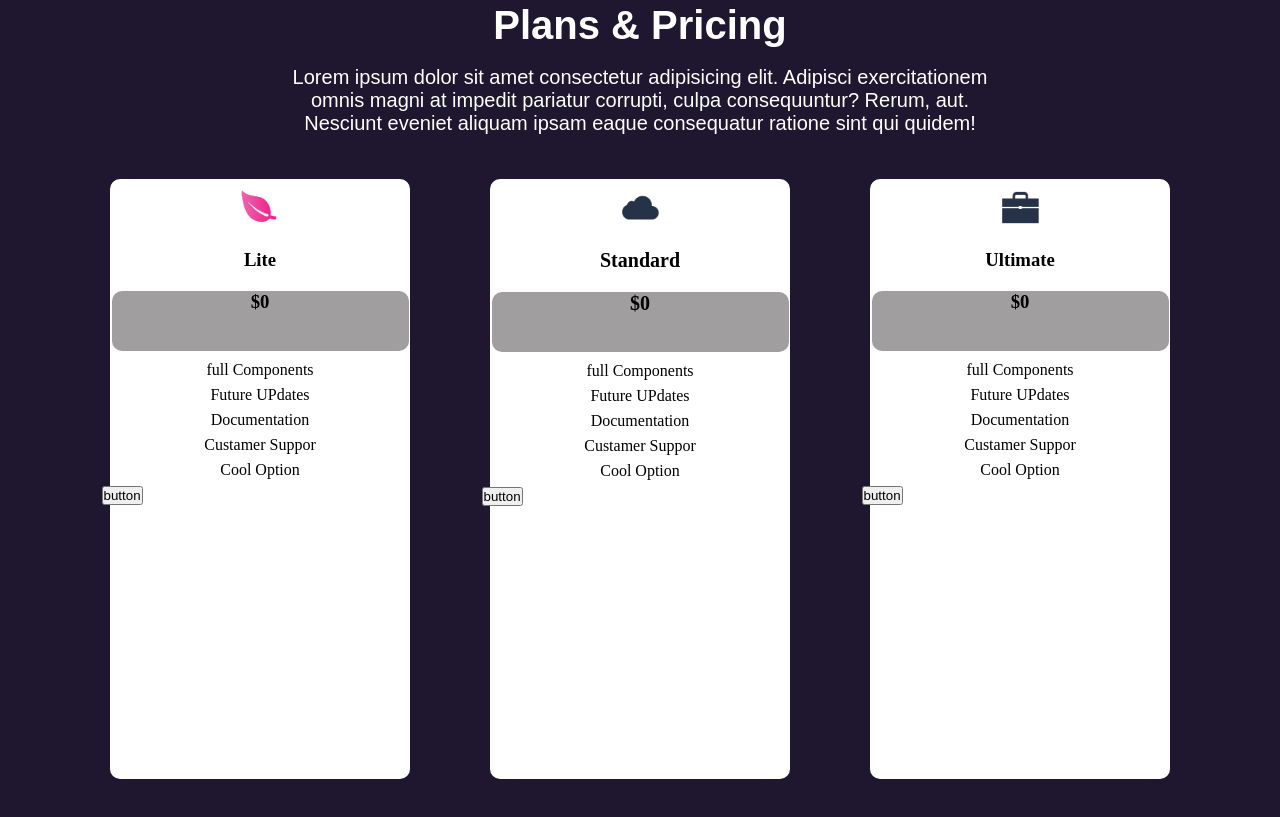
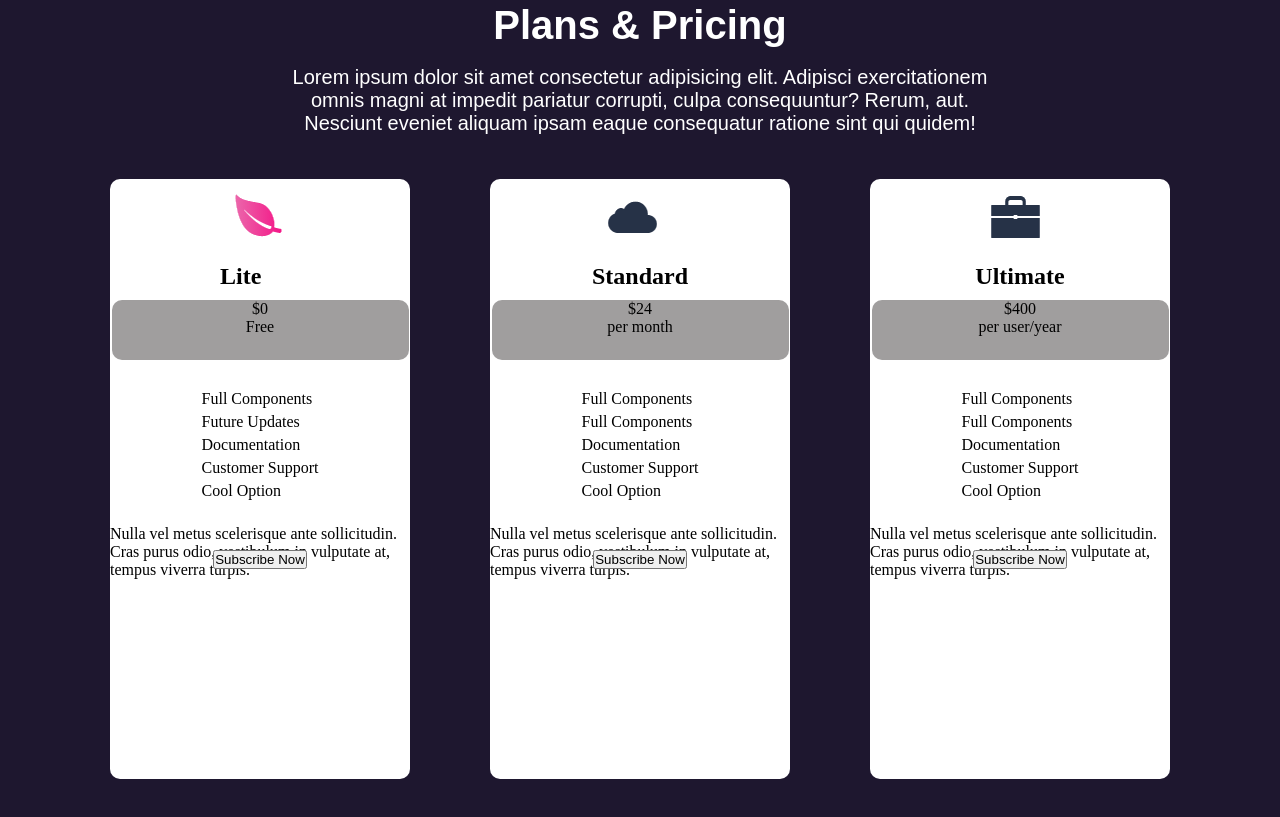
Before and after one commit to johan101429/PROYECTO_BLUEX, a plain HTML site: page index.html in a window 1280 px wide. Shown: the part 1249-2066 px from the top of the page. Drawn offline with Linux system fonts and the light colour scheme.

Commit message:
se generan cambios

```diff
--- a/index.html
+++ b/index.html
@@ -94,60 +94,87 @@
             </div>
             <div class="cards">
                 <div class="card-1">
+                    <div class="logos">
                         <img src="IMG/hoja.png" alt="">
-                    <h3>Lite</h3>
-                    <div>
+                        <h1>Lite</h1>
+                    </div>
                     <div class="precio">
-                            <h3> $0 </h3>
+                        <span>$0</span><p>Free</p>
                     </div>
-                        <div>
-                            <article>
-                                <p>full Components</p>
-                                <p>Future UPdates</p>
-                                <p>Documentation</p>
-                                <p>Custamer Suppor</p>
-                                <p>Cool Option</p>
-                            </article>
-                            <button>button</button>
+                    <div class="iconos">
+                        <ul>
+                            <li><i class="fa-solid fa-star" style="color: #f41586;"></i> Full Components</li>
+                            <li><i class="fa-solid fa-check" style="color: #f41586;"></i> Future Updates</li>
+                            <li><i class="fa-solid fa-check" style="color: #f41586;"></i> Documentation</li>
+                            <li><i class="fa-solid fa-check" style="color: #f41586;"></i> Customer Support</li>
+                            <li><i class="fa-solid fa-x" style="color:#535353;"></i> Cool Option</li>
+                        </ul>
                     </div>
+                    <div class="descripcionProducto">
+                        <p>Nulla vel metus scelerisque
+                            ante sollicitudin. Cras purus
+                            odio, vestibulum in vulputate
+                            at, tempus viverra turpis.</p>
                     </div>
+                    <div class="boton">
+                        <button>Subscribe Now</button>
+                    </div>
+
+
                 </div>
                 <div class="card-2">
+                    <div class="logos">
                         <img src="IMG/nube.png" alt="">
-                    <h3>Standard</h3>
-                    <div>
+                        <h1>Standard</h1>
+                    </div>
                     <div class="precio">
-                            <h3> $0 </h3>
+                        <span>$24</span><p>per month</p>
                     </div>
-
-                        <div>
-                            <article>
-                                <p>full Components</p>
-                                <p>Future UPdates</p>
-                                <p>Documentation</p>
-                                <p>Custamer Suppor</p>
-                                <p>Cool Option</p>
-                            </article>
-                            <button>button</button>
+                    <div class="iconos">
+                        <ul class="espaciado">
+                            <li><i class="fa-solid fa-star" style="color: #342e4b;"></i> Full Components</li>
+                            <li><i class="fa-solid fa-check" style="color:#342e4b;"></i> Full Components</li>
+                            <li><i class="fa-solid fa-check" style="color: #342e4b;"></i> Documentation</li>
+                            <li><i class="fa-solid fa-check" style="color:#342e4b;"></i> Customer Support</li>
+                            <li><i class="fa-solid fa-x" style="color:#535353;"></i> Cool Option</li>
+                        </ul>
                     </div>
+                    <div class="descripcionProducto">
+                        <p>Nulla vel metus scelerisque
+                            ante sollicitudin. Cras purus
+                            odio, vestibulum in vulputate
+                            at, tempus viverra turpis.</p>
+                    </div>
+                    <div class="boton">
+                        <button>Subscribe Now</button>
                     </div>
                 </div>
                 <div class="card-3">
+                    <div class="logos">
                         <img src="IMG/maletin.png" alt="">
-                    <h3>Ultimate</h3>
-                    <div>
+                        <h1>Ultimate</h1>
+                    </div>
                     <div class="precio">
-                            <h3> $0 </h3>
+                        <span>$400</span><p>per user/year</p>
                     </div>
-                        <article>
-                            <p>full Components</p>
-                            <p>Future UPdates</p>
-                            <p>Documentation</p>
-                            <p>Custamer Suppor</p>
-                            <p>Cool Option</p>
-                        </article>
-                        <button>button</button>
+                    <div class="iconos">
+                        <ul>
+                            <li><i class="fa-solid fa-star" style="color: #342e4b;"></i> Full Components</li>
+                            <li><i class="fa-solid fa-check" style="color:#342e4b;"></i> Full Components</li>
+                            <li><i class="fa-solid fa-check" style="color: #342e4b;"></i> Documentation</li>
+                            <li><i class="fa-solid fa-check" style="color:#342e4b;"></i> Customer Support</li>
+                            <li><i class="fa-solid fa-x" style="color:#535353;"></i>Cool Option</li>
+
+                        </ul>
                     </div>
+                    <div class="descripcionProducto">
+                        <p>Nulla vel metus scelerisque
+                            ante sollicitudin. Cras purus
+                            odio, vestibulum in vulputate
+                            at, tempus viverra turpis.</p>
+                    </div>
+                    <div class="boton">
+                        <button>Subscribe Now</button>
                     </div>
                 </div>
             </div>
```
Lines whose indentation alone changed are shown as unchanged.
